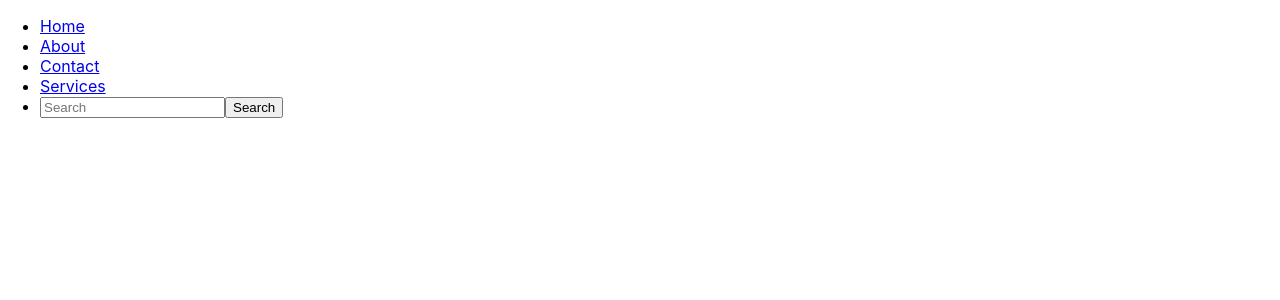
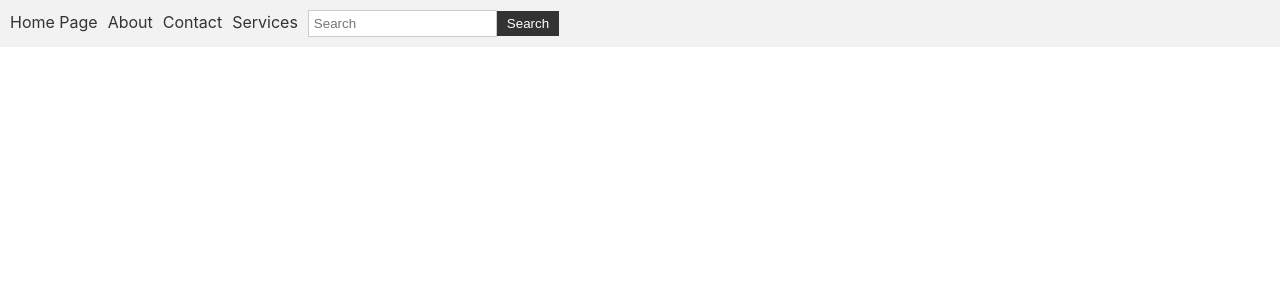
Before and after one commit to PriyanshK09/K22JA-ReactJS, a React (Create React App) app in the folder first/: page / in a window 1280 px wide. Shown: the top 300 px of the page. Built offline with nearby package versions, Linux system fonts and the light colour scheme.

Commit message:
chore: Update Navigation component and Navigation.css

```diff
--- /dev/null
+++ b/first/src/Navigation.css
@@ -0,0 +1,35 @@
+/* Navigation.css */
+
+nav {
+    background-color: #f2f2f2;
+    padding: 10px;
+}
+
+ul {
+    list-style-type: none;
+    margin: 0;
+    padding: 0;
+}
+
+li {
+    display: inline;
+    margin-right: 10px;
+}
+
+a {
+    text-decoration: none;
+    color: #333;
+}
+
+input[type="text"] {
+    padding: 5px;
+    border: 1px solid #ccc;
+}
+
+button {
+    padding: 5px 10px;
+    background-color: #333;
+    color: #fff;
+    border: none;
+    cursor: pointer;
+}
--- a/first/src/Navigation.jsx
+++ b/first/src/Navigation.jsx
@@ -1,20 +1,22 @@
 import React from "react";
-function Navigation() {
+import "./Navigation.css";
+// Usage of props
+function Navigation(props) {
   return (
     <div>
       <nav>
         <ul>
           <li>
-            <a href="/">Home</a>
+            <a href="/">{props.home}</a>
           </li>
           <li>
-            <a href="/about">About</a>
+            <a href="/about">{props.about}</a>
           </li>
           <li>
-            <a href="/contact">Contact</a>
+            <a href="/contact">{props.contact}</a>
           </li>
           <li>
-            <a href="/services">Services</a>
+            <a href="/services">{props.services}</a>
           </li>
           <li>
             <input type="text" placeholder="Search" />
@@ -26,6 +28,14 @@ function Navigation() {
   );
 }
 
+// Default props
+Navigation.defaultProps = {
+  home: "Home",
+  about: "About",
+  contact: "Contact",
+  services: "Services",
+};
+
 // Navigation.defaultProps = {
 //   title: "Navigation",
 // };
--- a/first/src/index.js
+++ b/first/src/index.js
@@ -29,5 +29,7 @@ import './index.css';
 //   );
 
 ReactDOM.render(
-    <Navigation />,document.getElementById('root')
+  // Props to Navigation
+  <Navigation home="Home Page" about="About" contact="Contact" services="Services" />,
+  document.getElementById('root')
 );
```
